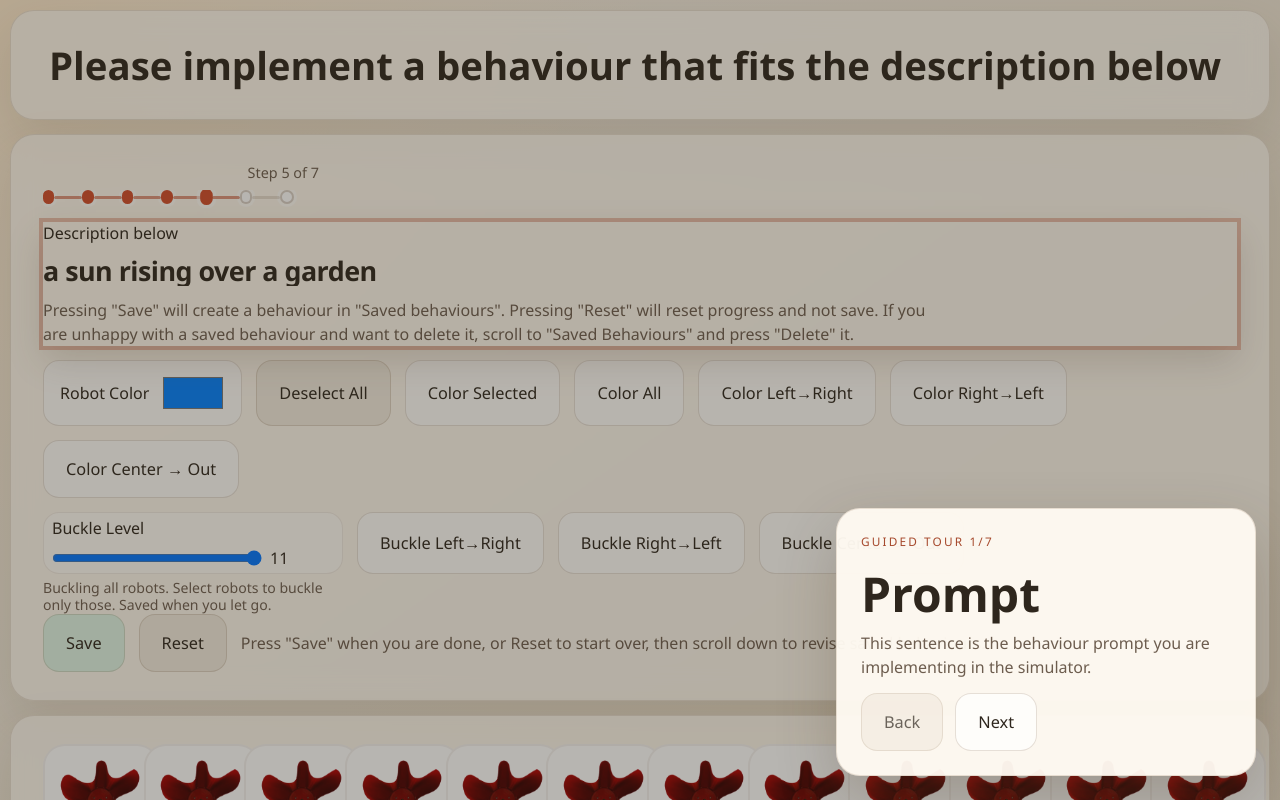
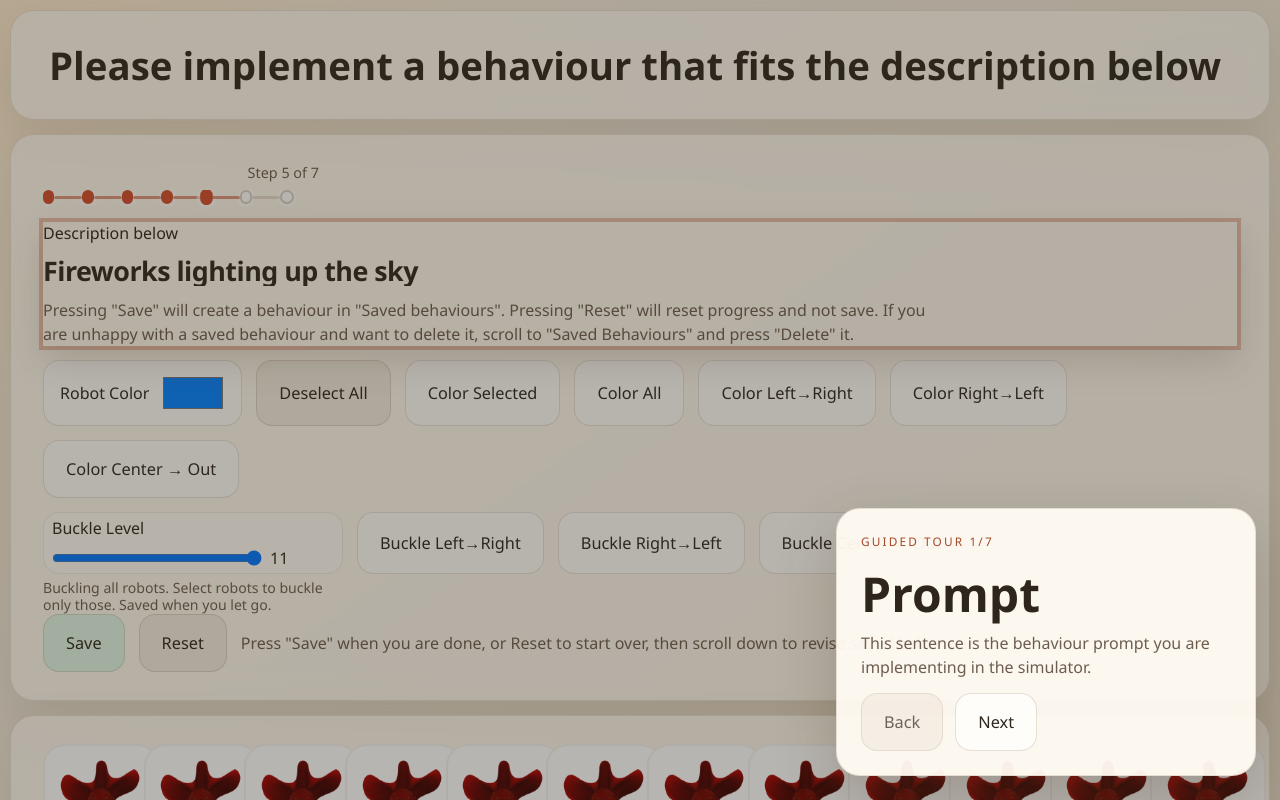
Before and after one commit to MerihanAlhafnawi/SwarmGardenSimulator, a Next.js app: page /implement-two in a window 1280 px wide. Shown: the top 800 px of the page. Built offline with nearby package versions, Linux system fonts and the light colour scheme; no server answers.

Commit message:
Update fireworks behaviour prompt

```diff
--- a/src/app/implement-two/page.tsx
+++ b/src/app/implement-two/page.tsx
@@ -4,7 +4,7 @@ export default function ImplementTwoPage() {
   return (
     <SwarmApplication
       mode="prompt"
-      promptText="a sun rising over a garden"
+      promptText="Fireworks lighting up the sky"
       promptSlot="provided-description-2"
       studyStep={5}
     />
```
